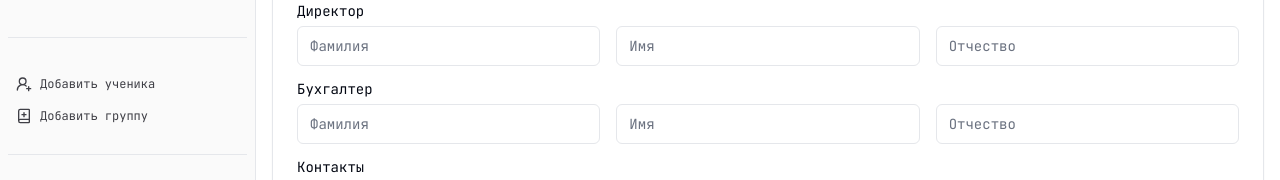
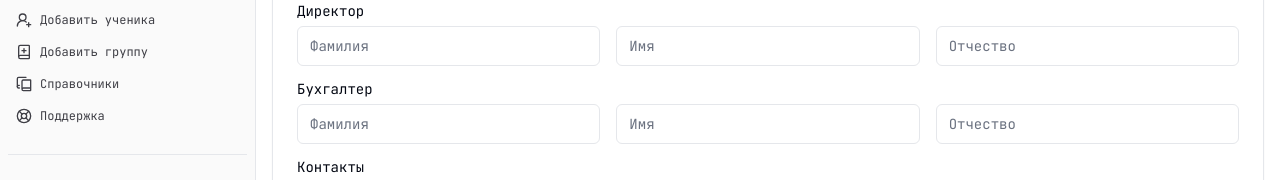
Before and after one commit to maximiloi/autoSchool-app, a Next.js app in the folder frontend/: page /app/company in a window 1280 px wide. Shown: the part 565-745 px from the top of the page. Built offline with nearby package versions, Linux system fonts and the light colour scheme; no server answers.

Commit message:
add new link

```diff
--- a/frontend/app/app/components/sidebar-nav-action.jsx
+++ b/frontend/app/app/components/sidebar-nav-action.jsx
@@ -6,9 +6,8 @@ import {
   SidebarMenuButton,
   SidebarMenuItem,
 } from '@/components/ui/sidebar';
-import { UserRoundPlus, BookPlus } from 'lucide-react';
+import { UserRoundPlus, BookPlus, BookCopy, LifeBuoy } from 'lucide-react';
 
-// This is sample data.
 const data = {
   navAction: [
     {
@@ -20,6 +19,16 @@ const data = {
       title: 'Добавить группу',
       url: '/app/create/group/',
       icon: BookPlus,
+    },
+    {
+      title: 'Справочники',
+      url: '/app/create/group/',
+      icon: BookCopy,
+    },
+    {
+      title: 'Поддержка',
+      url: ' https://t.me/maximiloi',
+      icon: LifeBuoy,
     },
   ],
 };
```
